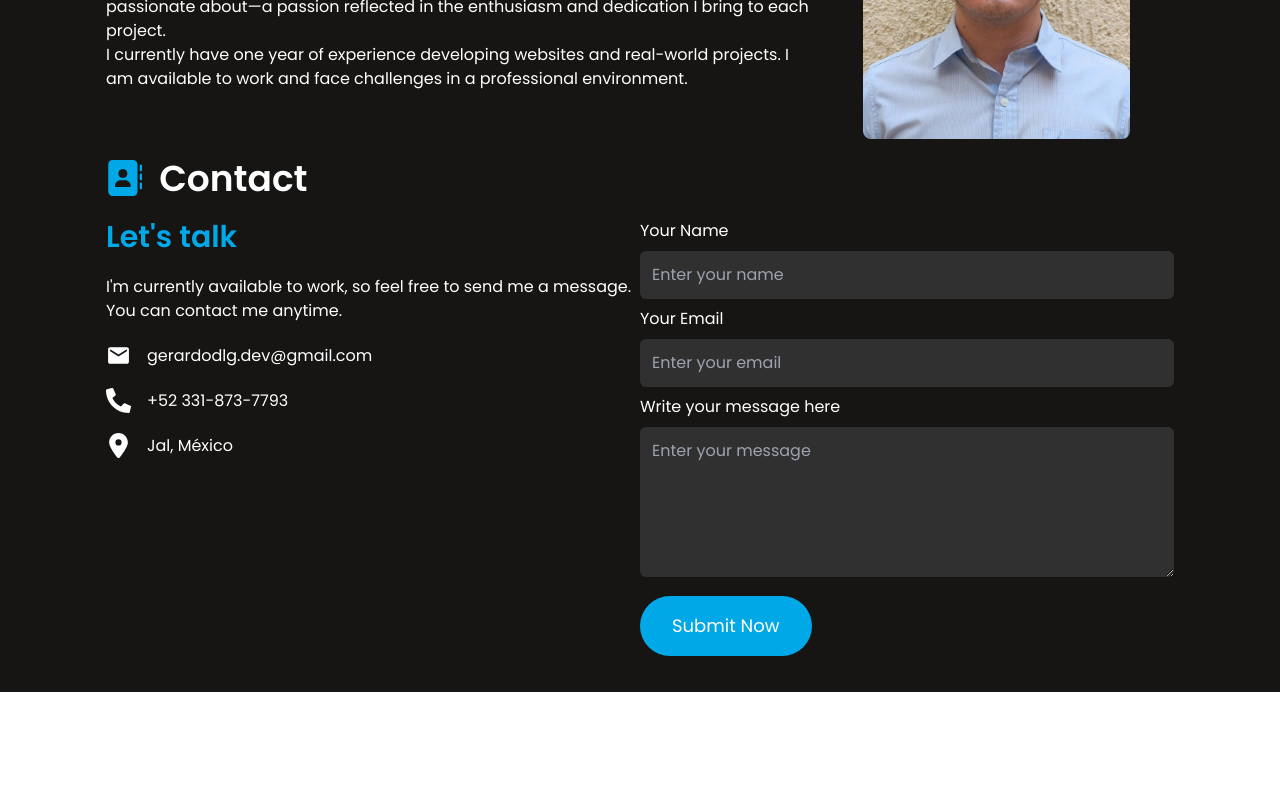
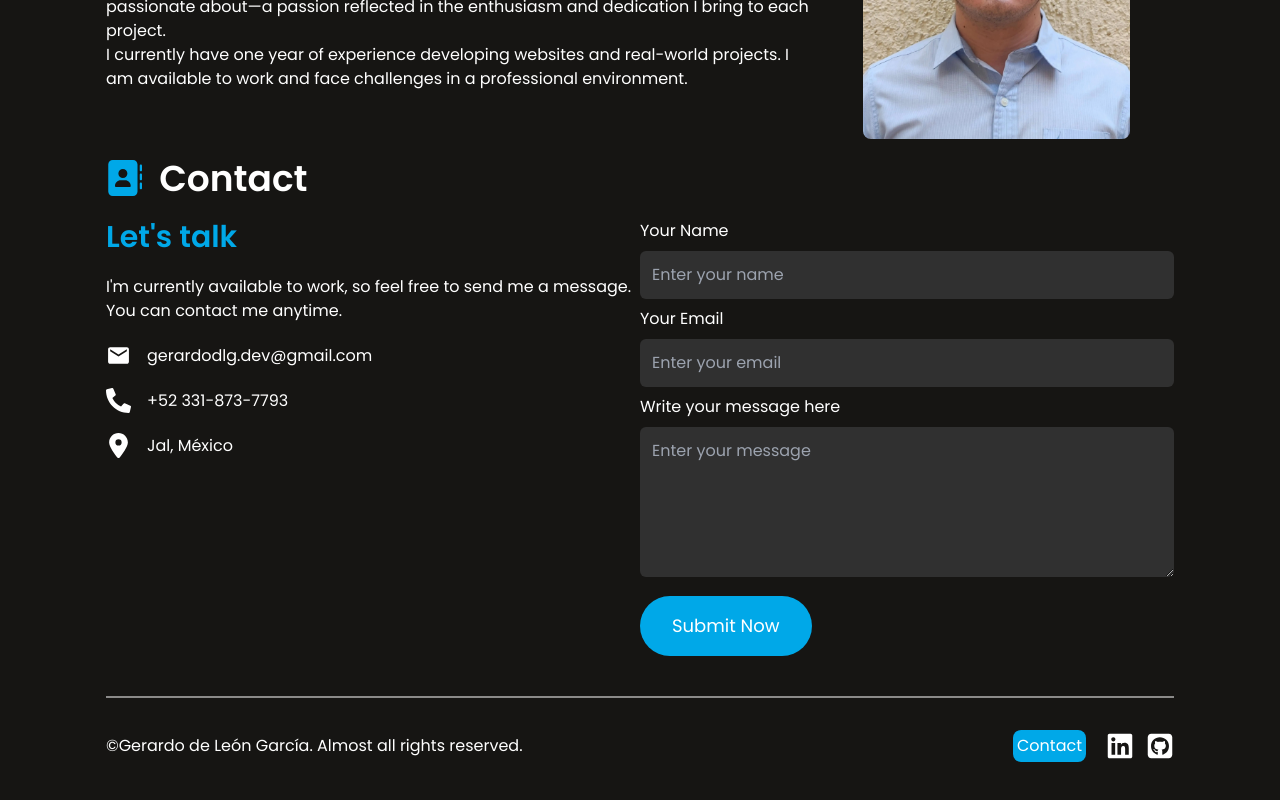
Before and after one commit to GerardoGarcia79/gerardodlg, a React (Vite) app: page / in a window 1280 px wide. Shown: the part 2571-3371 px from the top of the page. Before the commit the page ends 3263 px from the top, so only its background shows below. Built offline with nearby package versions, Linux system fonts and the light colour scheme.

Commit message:
Build and style Footer section.

```diff
--- a/src/App.tsx
+++ b/src/App.tsx
@@ -1,6 +1,7 @@
 import "./App.css";
 import AboutMe from "./components/AboutMe";
 import Contact from "./components/Contact";
+import Footer from "./components/Footer";
 import HeaderSection from "./components/HeaderSection";
 import NavBar from "./components/NavBar";
 import ProjectsSection from "./components/ProjectsSection";
@@ -16,6 +17,7 @@ function App() {
         <StackSection />
         <AboutMe />
         <Contact />
+        <Footer />
       </div>
     </div>
   );
--- /dev/null
+++ b/src/components/Footer.tsx
@@ -0,0 +1,38 @@
+import { faLinkedin } from "@fortawesome/free-brands-svg-icons/faLinkedin"
+import { faSquareGithub } from "@fortawesome/free-brands-svg-icons/faSquareGithub"
+import { FontAwesomeIcon } from "@fortawesome/react-fontawesome"
+
+const Footer = () => {
+  return (
+    <div className="border-t-white/50 border-t-2 mt-10">
+        <div className="py-5 md:flex md:justify-between md:py-8">
+            <p className="flex items-center text-white mb-2 md:mb-0">©Gerardo de León García. Almost all rights reserved. </p>
+            <div className="flex">
+            <a href="/" className="flex items-center text-white mr-5 bg-[#00a8e8] rounded-lg p-1 hover:bg-[#0081b4] transition ease-out hover:-translate-y-1 hover:scale-110 duration-300">Contact</a>
+            <a
+            href="https://www.linkedin.com/in/gerardo-de-le%C3%B3n-garc%C3%ADa/"
+            target="_blank"
+            className="flex items-center mr-3"
+          >
+            <FontAwesomeIcon
+              icon={faLinkedin}
+              className="text-white w-7 h-7 hover:text-[#00a8e8] transition ease-out hover:-translate-y-1 hover:scale-110 duration-300"
+            />
+          </a>
+          <a
+            href="https://github.com/GerardoGarcia79"
+            target="_blank"
+            className="flex items-center"
+          >
+            <FontAwesomeIcon
+              icon={faSquareGithub}
+              className="text-white w-7 h-7 hover:text-[#00a8e8] transition ease-out hover:-translate-y-1 hover:scale-110 duration-300"
+            />
+          </a>
+            </div>
+        </div>
+    </div>
+  )
+}
+
+export default Footer
```
